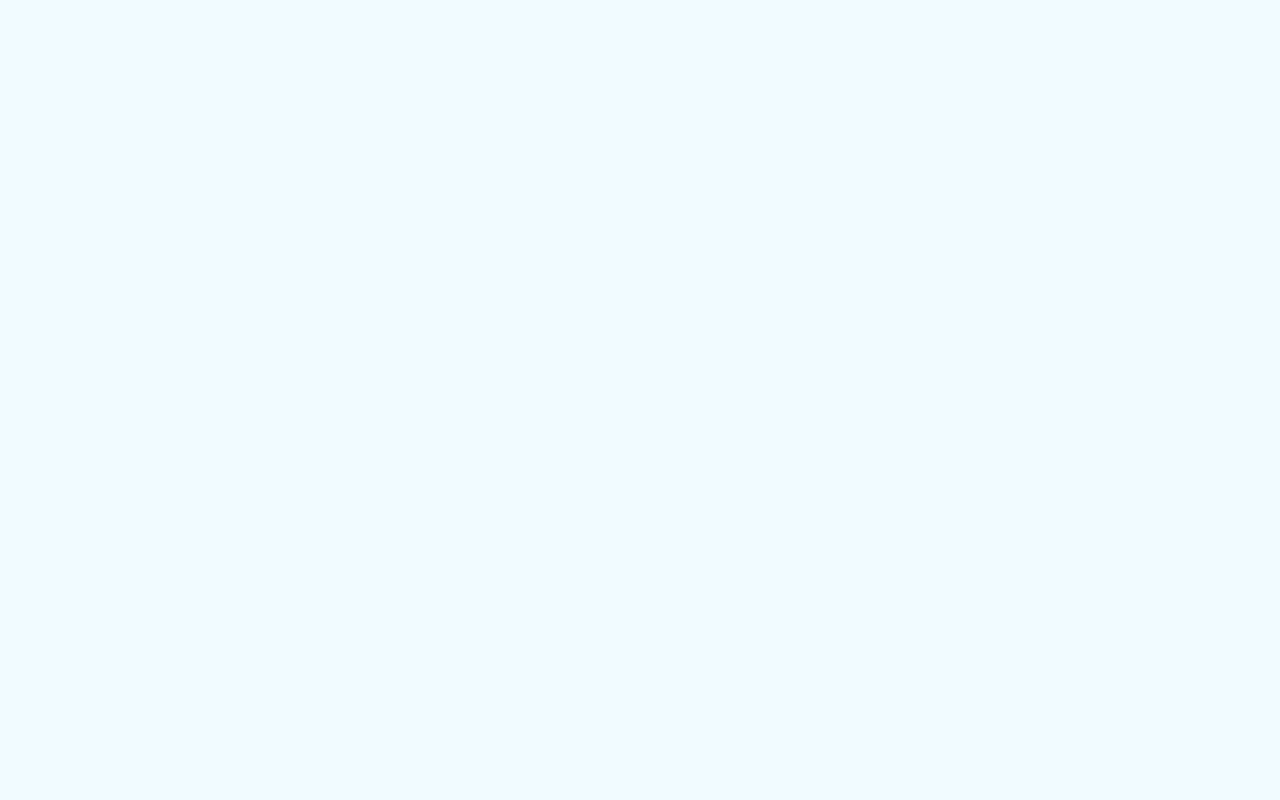
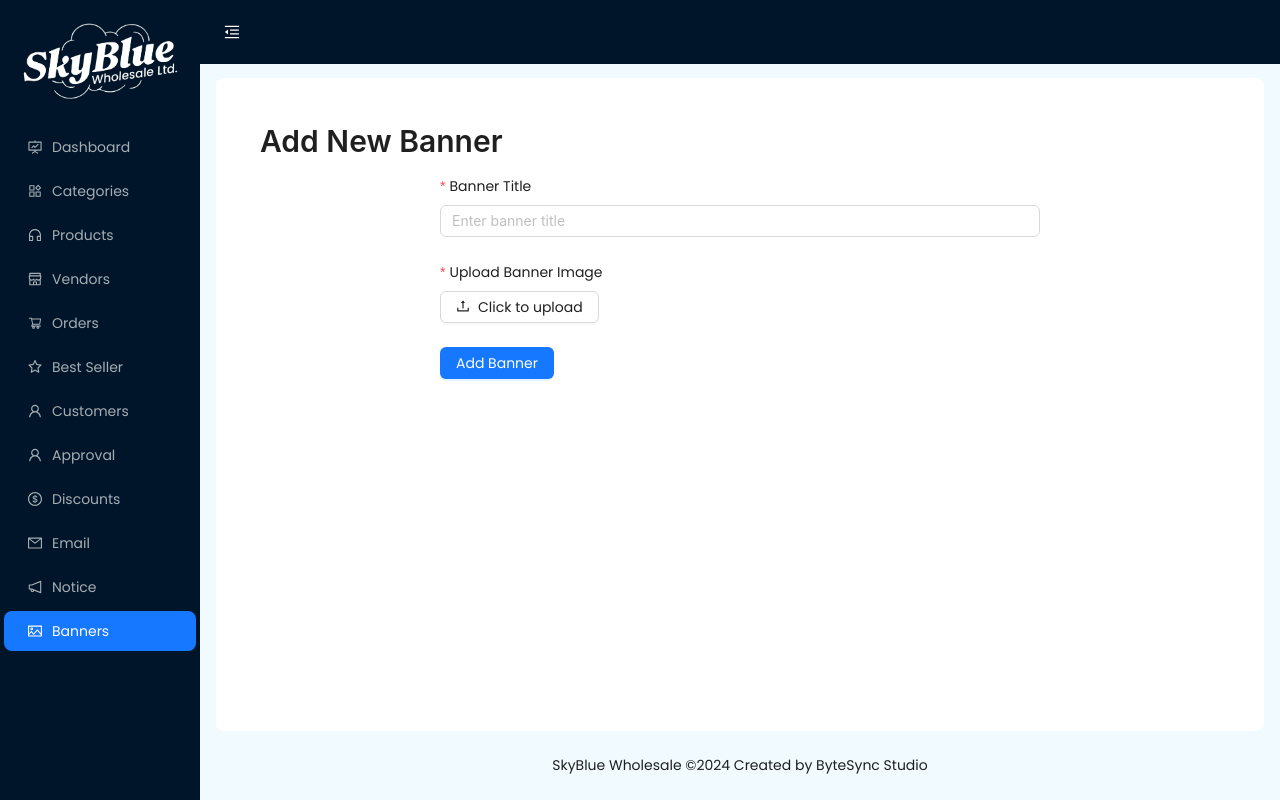
Before and after one commit to Shery2k3/Skyblue-Admin, a React (Vite) app: page /banners/add-banner in a window 1280 px wide. Before the commit this address had no page. Built offline with nearby package versions, Linux system fonts and the light colour scheme.

Commit message:
makebaner walay pages

```diff
--- a/src/App.jsx
+++ b/src/App.jsx
@@ -9,6 +9,8 @@ import Email from './Pages/Email/Email';
 import { BrowserRouter as Router, Route, Routes } from 'react-router-dom';
 import CustomerApproval from './Pages/CustomerApproval/CustomerApproval';
 import Discounts from './Pages/Discount/Discount';
+import Banner from './Pages/Banner/Banner'
+import AddBanner from './Pages/Banner/AddBanner';
 
 function App() {
   return (
@@ -29,7 +31,8 @@ function App() {
         <Route path="/discounts" element={<Discounts />} />
         <Route path="/email" element={<Email />} />
         <Route path="/notice" element={<Dashboard />} />
-        <Route path="/banners" element={<Dashboard />} />
+        <Route path="/banners" element={<Banner />} />
+        <Route path="/banners/add-banner" element={<AddBanner />} />
       </Routes>
     </Router>
   );
--- /dev/null
+++ b/src/Components/FormBanner/BannerTable.jsx
@@ -0,0 +1,85 @@
+import React, { useState } from 'react';
+import { Table, Image, Button, Popconfirm, message } from 'antd';
+
+const BannerTable = () => {
+    const initialData = [
+        {
+            key: '1',
+            id: '101',
+            title: 'Summer Collection',
+            imageUrl: 'https://images.ctfassets.net/hrltx12pl8hq/01rJn4TormMsGQs1ZRIpzX/16a1cae2440420d0fd0a7a9a006f2dcb/Artboard_Copy_231.jpg?fit=fill&w=600&h=600',
+        },
+        {
+            key: '2',
+            id: '102',
+            title: 'Winter Sale',
+            imageUrl: 'https://letsenhance.io/static/8f5e523ee6b2479e26ecc91b9c25261e/1015f/MainAfter.jpg',
+        },
+        {
+            key: '3',
+            id: '103',
+            title: 'Spring Offers',
+            imageUrl: 'https://images.ctfassets.net/hrltx12pl8hq/01rJn4TormMsGQs1ZRIpzX/16a1cae2440420d0fd0a7a9a006f2dcb/Artboard_Copy_231.jpg?fit=fill&w=600&h=600',
+        },
+    ];
+
+    // Use state to manage the data in the table
+    const [dataSource, setDataSource] = useState(initialData);
+
+    // Function to handle deleting a row
+    const handleDelete = (key) => {
+        setDataSource(dataSource.filter(item => item.key !== key));
+        message.success('Banner deleted successfully');
+    };
+
+    // Define the columns for the table
+    const columns = [
+        {
+            title: 'ID',
+            dataIndex: 'id',
+            key: 'id',
+            width: 80,
+        },
+        {
+            title: 'Title',
+            dataIndex: 'title',
+            key: 'title',
+            width: 150,
+        },
+        {
+            title: 'Banner Image',
+            dataIndex: 'imageUrl',
+            key: 'imageUrl',
+            render: (text) => <Image width={100} src={text} alt="banner" />,
+            width: 150,
+        },
+        {
+            title: 'Action',
+            key: 'action',
+            render: (_, record) => (
+                <Popconfirm
+                    title="Are you sure to delete this banner?"
+                    onConfirm={() => handleDelete(record.key)}
+                    okText="Yes"
+                    cancelText="No"
+                >
+                    <Button type="primary" danger>
+                        Delete
+                    </Button>
+                </Popconfirm>
+            ),
+            width: 120,
+        },
+    ];
+
+    return (
+        <Table
+            dataSource={dataSource}
+            columns={columns}
+            pagination={false} // Disable pagination if not needed
+            scroll={{ x: 'max-content' }}
+        />
+    );
+};
+
+export default BannerTable;
--- /dev/null
+++ b/src/Pages/Banner/AddBanner.jsx
@@ -0,0 +1,91 @@
+import React from 'react';
+import { Form, Input, Upload, Button, message, Typography } from 'antd';
+import { UploadOutlined } from '@ant-design/icons';
+import { useNavigate } from 'react-router-dom';
+import axios from 'axios';
+import CustomLayout from '../../Components/Layout/Layout';
+
+const { Title } = Typography;
+
+const AddBanner = () => {
+    const navigate = useNavigate();
+
+    const [form] = Form.useForm();
+    const [fileList, setFileList] = React.useState([]);
+
+    const handleFinish = async (values) => {
+        const formData = new FormData();
+        formData.append('title', values.title);
+
+        // Append files to the form data
+        if (fileList.length > 0) {
+            formData.append('image', fileList[0].originFileObj);
+        }
+
+        try {
+            // Replace 'your-backend-url' with your actual backend endpoint
+            await axios.post('your-backend-url/add-banner', formData, {
+                headers: {
+                    'Content-Type': 'multipart/form-data',
+                },
+            });
+            message.success('Banner added successfully');
+            navigate('/banners'); // Redirect to the banner list page
+        } catch (error) {
+            console.error('There was an error uploading the banner!', error);
+            message.error('Failed to add banner');
+        }
+    };
+
+    const handleUploadChange = ({ fileList }) => {
+        // Update fileList to contain only the first selected file
+        setFileList(fileList.slice(-1));
+    };
+
+    return (
+        <CustomLayout pageTitle="Add Banner" menuKey="12">
+            <div style={{ padding: '20px' }}>
+                <Title level={2}>Add New Banner</Title>
+                <Form
+                    form={form}
+                    layout="vertical"
+                    onFinish={handleFinish}
+                    style={{ maxWidth: '600px', margin: '0 auto' }}
+                >
+                    <Form.Item
+                        name="title"
+                        label="Banner Title"
+                        rules={[{ required: true, message: 'Please enter the banner title!' }]}
+                    >
+                        <Input placeholder="Enter banner title" />
+                    </Form.Item>
+
+                    <Form.Item
+                        name="image"
+                        label="Upload Banner Image"
+                        rules={[{ required: true, message: 'Please upload a banner image!' }]}
+                    >
+                        <Upload
+                            name="image"
+                            listType="picture"
+                            fileList={fileList}
+                            onChange={handleUploadChange}
+                            beforeUpload={() => false} // Prevent auto upload
+                            maxCount={1} // Restrict to one file
+                        >
+                            <Button icon={<UploadOutlined />}>Click to upload</Button>
+                        </Upload>
+                    </Form.Item>
+
+                    <Form.Item>
+                        <Button type="primary" htmlType="submit">
+                            Add Banner
+                        </Button>
+                    </Form.Item>
+                </Form>
+            </div>
+        </CustomLayout>
+    );
+};
+
+export default AddBanner;
--- /dev/null
+++ b/src/Pages/Banner/Banner.jsx
@@ -0,0 +1,38 @@
+import React from 'react';
+import { Button } from 'antd';
+import { useNavigate } from 'react-router-dom';
+import BannerTable from '../../Components/FormBanner/BannerTable';
+import CustomLayout from "../../Components/Layout/Layout";
+
+const Banner = () => {
+    const navigate = useNavigate(); // Hook for navigation
+
+    const goToAddBannerPage = () => {
+        navigate('/banners/add-banner'); // Navigate to the form page
+    };
+
+    return (
+        <CustomLayout pageTitle="Banner" menuKey="11">
+            <div>
+
+                <h1 style={{ marginBottom: '30px' }}>Banner Images Table</h1>
+
+
+                <Button
+                    type="primary"
+                    onClick={goToAddBannerPage}
+                    style={{ marginBottom: '20px', float: 'center', marginLeft: '50px ' }}
+                >
+                    Add New Banner
+                </Button>
+
+
+                <div style={{ clear: 'both' }}></div>
+
+                <BannerTable />
+            </div>
+        </CustomLayout>
+    );
+};
+
+export default Banner;
```
